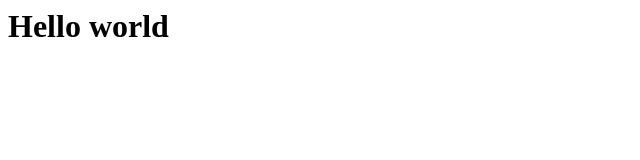
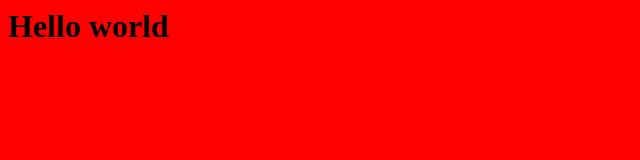
Before and after one commit to Im-Jota/JavaScript, a plain HTML site: page index.html in a window 1280 px wide. Shown: the whole page, without its empty margins (0-640 px from the left). Drawn offline with Linux system fonts and the light colour scheme.

Commit message:
Update index.html

```diff
--- a/index.html
+++ b/index.html
@@ -1,7 +1,7 @@
 <html>
   <head>
-    <title>My first siteweb</title>
-    <link href="style.css"/>
+    <title>My first Siteweb</title>
+    <link rel="stylesheet" type="text/css" href="style.css"/>
   </head>
   <body>
     <h1>Hello world</h1>
```
